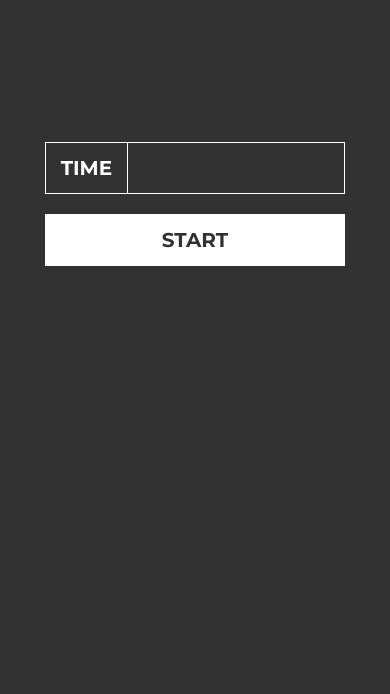
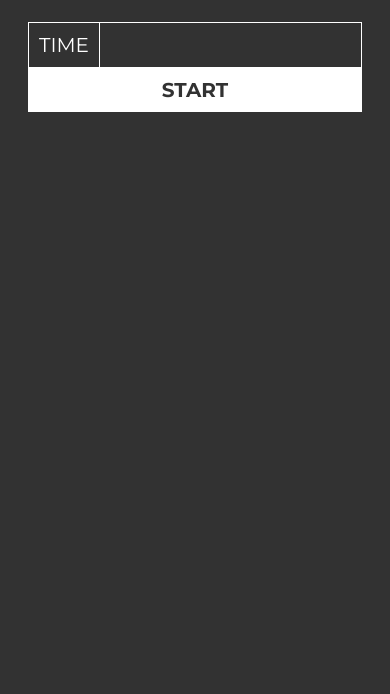
Before and after one commit to Joewebsta/js-timer, a website: page app/index.html in a window 390 px wide. Shown: the part 150-844 px from the top of the page. Drawn offline with nearby package versions, Linux system fonts and the light colour scheme; files that its build step writes are made by us from their sources.

Commit message:
Updates styling for mobile

```diff
--- a/app/index.html
+++ b/app/index.html
@@ -16,17 +16,18 @@
         <![endif]-->
         <h1>JS TIMER</h1>
         <section class="timer js-timer">
-            <form class="timer-form js-timer-form">
-                <section class="timer-upper">
-                    <h2 class="timer-header">TIME</h2>
-                    <input type="text" name="input" id="time" class="timer-input" maxlength="10"    >
+            <section class="timer-output js-timer-output">
+                0:00
+            </section>
+            <form class="js-timer-form">
+                <section class="timer-upper clearfix">
+                    <label class="timer-label" for="time">TIME</label>
+                    <input type="text" name="input" id="time" class="timer-input" maxlength="10">
                 </section>
                 <section class="timer-lower">
                     <input class="timer-submit" type="submit" value="START">
                 </section>
             </form>
-            <section class="timer-output js-timer-output">
-            </section>
         </section>
 
         <script src="../bower_components/jquery/dist/jquery.js"></script>
--- a/app/styles/main.scss
+++ b/app/styles/main.scss
@@ -1,6 +1,5 @@
 body {
   background: #323232;
-  text-align: center;
   color: white;
 }
 
@@ -8,39 +7,34 @@ body, input {
   font-family: 'Montserrat', sans-serif;
 }
 
-h1, h2 { margin: 0; line-height: 1em; }
-h1 { font-size: 42px; margin-top: 50px; }
-h2 { font-size: 20px; }
+h1 { margin: 0; line-height: 1em; font-size: 42px; text-align: center; }
+label { font-size: 20px; }
 
 .timer {
-  display: inline-block;
-  margin-top: 200px
-}
-
-.timer-form {
-  display: inline-block;
+  max-width: 400px;
+  margin: 0 auto;
+  padding: 0 20px;
 }
 
 .timer-upper {
   border: 1px solid #FFF;
-  display: inline-block;
-  margin-bottom: 20px;
 }
 
-.timer-header {
-  display: inline-block;
-  padding: 15px;
+.timer-label {
   border-right: 1px solid white;
+  float: left;
+  padding: 10px;
 }
 
 .timer-input {
-  display: inline-block;
+  width: 72%;
+  float: left;
   background: none;
+  padding: 12px;
   border: none;
+  margin: 0;
+
   color: white;
-  margin: 0;
-  padding: 10px;
-
   font-size: 16px;
 
   &:focus {
@@ -50,6 +44,7 @@ h2 { font-size: 20px; }
 
 .timer-lower {
   background: #FFF;
+  text-align: center;
 }
 
 .timer-submit {
@@ -59,7 +54,8 @@ h2 { font-size: 20px; }
   font-size: 20px;
   font-weight: bold;
   text-align: center;
-  padding: 14px;
+  margin: 0;
+  padding: 10px;
 
   &:focus {
     outline: none;
@@ -68,4 +64,18 @@ h2 { font-size: 20px; }
 
 .timer-output {
   font-size: 100px;
+  text-align: center;
 }
+
+.clearfix:after {
+  visibility: hidden;
+  display: block;
+  font-size: 0;
+  content: " ";
+  clear: both;
+  height: 0;
+  }
+
+  *, *:before, *:after {
+  -moz-box-sizing: border-box; -webkit-box-sizing: border-box; box-sizing: border-box;
+ }
```
